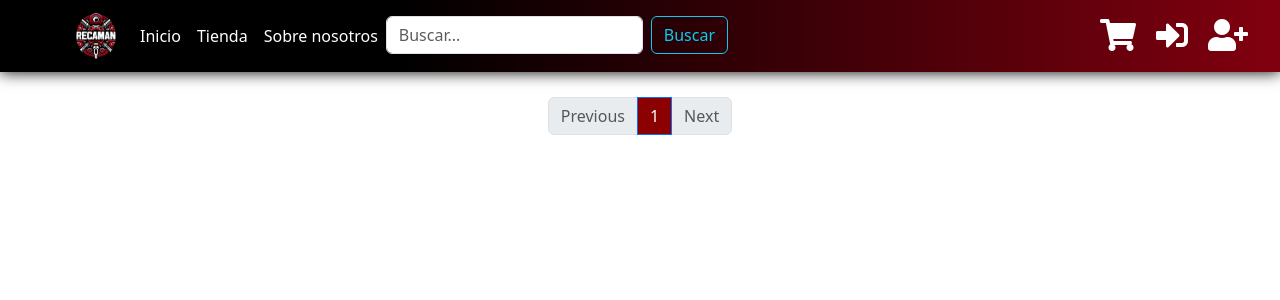
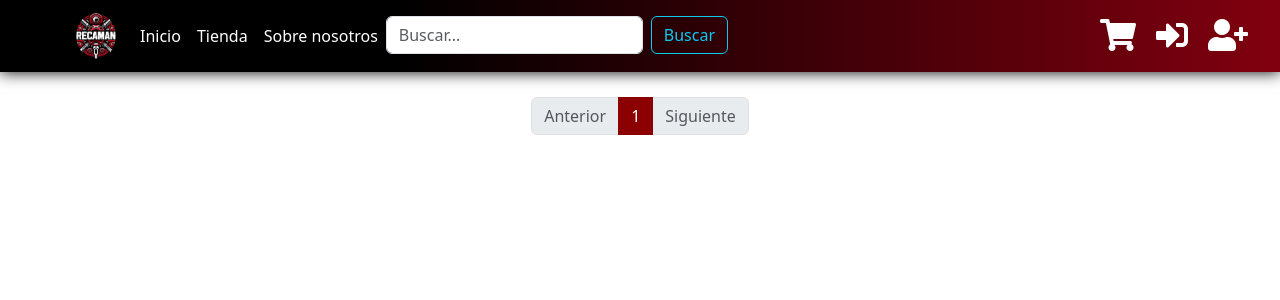
Before and after one commit to davidmato/RecaMan, a Django app: page /recaman/tienda/ in a window 1280 px wide. Shown: the top 300 px of the page. Run offline with Django 4.2, Linux system fonts and the light colour scheme; data that the repository does not hold is empty.

Commit message:
tienda.html totalmente finalizada, paginator editado y funcionando, bug de filtro solucionado y funcionando 2.0

```diff
--- a/templates/tienda.html
+++ b/templates/tienda.html
@@ -28,6 +28,7 @@
 
         .page-item.active .page-link {
             background-color: darkred;
+            border-color: darkred;
         }
     </style>
 </head>
@@ -63,11 +64,11 @@
     <ul class="pagination">
         {% if producto.has_previous %}
             <li class="page-item">
-                <a class="page-link" href="?page={{ producto.previous_page_number }}&q={{ request.GET.q|default:'' }}">Previous</a>
+                <a class="page-link" href="?page={{ producto.previous_page_number }}&q={{ request.GET.q|default:'' }}">Anterior</a>
             </li>
         {% else %}
             <li class="page-item disabled">
-                <a class="page-link" href="#">Previous</a>
+                <a class="page-link" href="#">Anterior</a>
             </li>
         {% endif %}
         {% for num in producto.paginator.page_range %}
@@ -79,11 +80,11 @@
         {% endfor %}
         {% if producto.has_next %}
             <li class="page-item">
-                <a class="page-link" href="?page={{ producto.next_page_number }}&q={{ request.GET.q|default:'' }}">Next</a>
+                <a class="page-link" href="?page={{ producto.next_page_number }}&q={{ request.GET.q|default:'' }}">Siguiente</a>
             </li>
         {% else %}
             <li class="page-item disabled">
-                <a class="page-link" href="#">Next</a>
+                <a class="page-link" href="#">Siguiente</a>
             </li>
         {% endif %}
     </ul>
```
